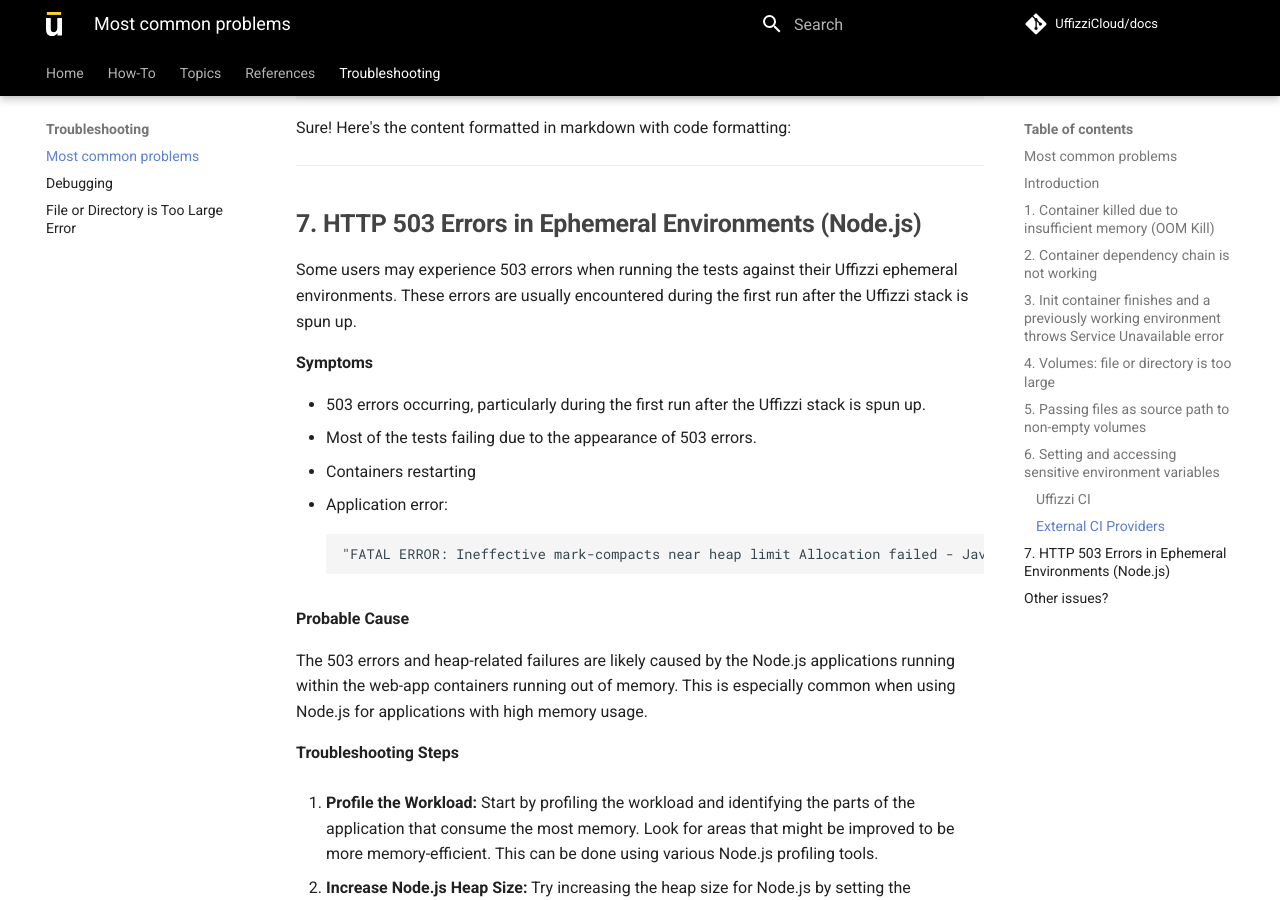
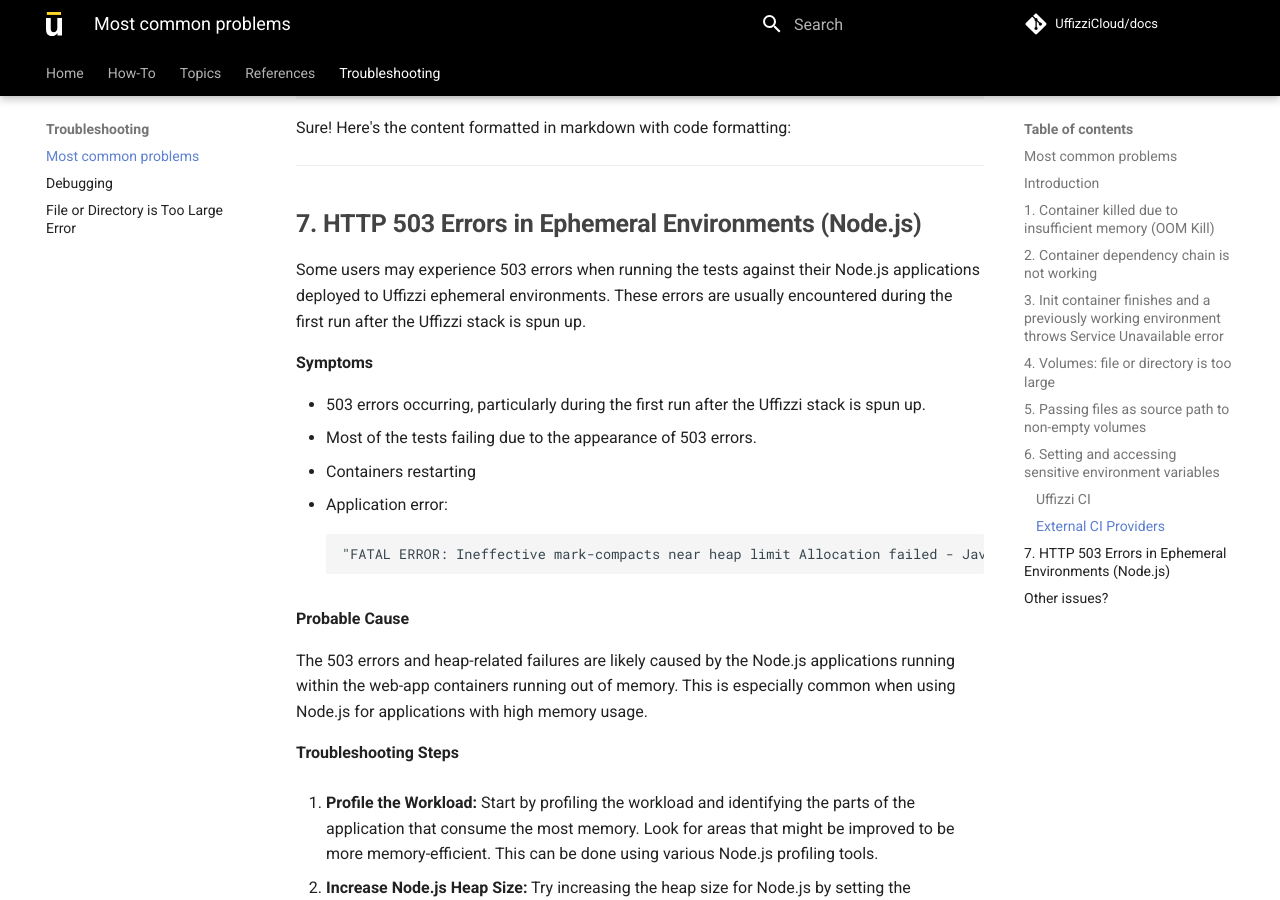
Before and after one commit to UffizziCloud/docs, an MkDocs documentation site: the page built from docs/troubleshooting/most-common-problems.md, in a window 1280 px wide and 900 px high, scrolled down 5790 px. Built offline with MkDocs 1.6.1 and Material for MkDocs 9.7.7, drawn with Linux system fonts in a browser that asks for light colours; comment, search, counter and statistics services are not loaded.

Commit message:
add node.js

```diff
--- a/docs/troubleshooting/most-common-problems.md
+++ b/docs/troubleshooting/most-common-problems.md
@@ -205,7 +205,7 @@
 
 ## 7. HTTP 503 Errors in Ephemeral Environments (Node.js)
 
-Some users may experience 503 errors when running the tests against their Uffizzi ephemeral environments. These errors are usually encountered during the first run after the Uffizzi stack is spun up.
+Some users may experience 503 errors when running the tests against their Node.js applications deployed to Uffizzi ephemeral environments. These errors are usually encountered during the first run after the Uffizzi stack is spun up.
 
 **Symptoms**
 
```
